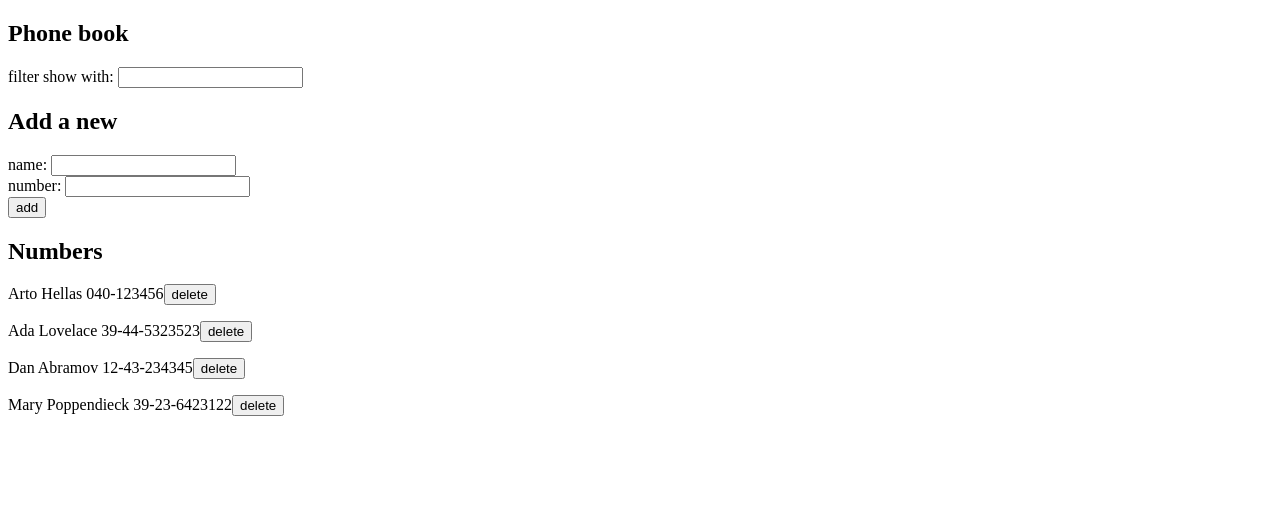
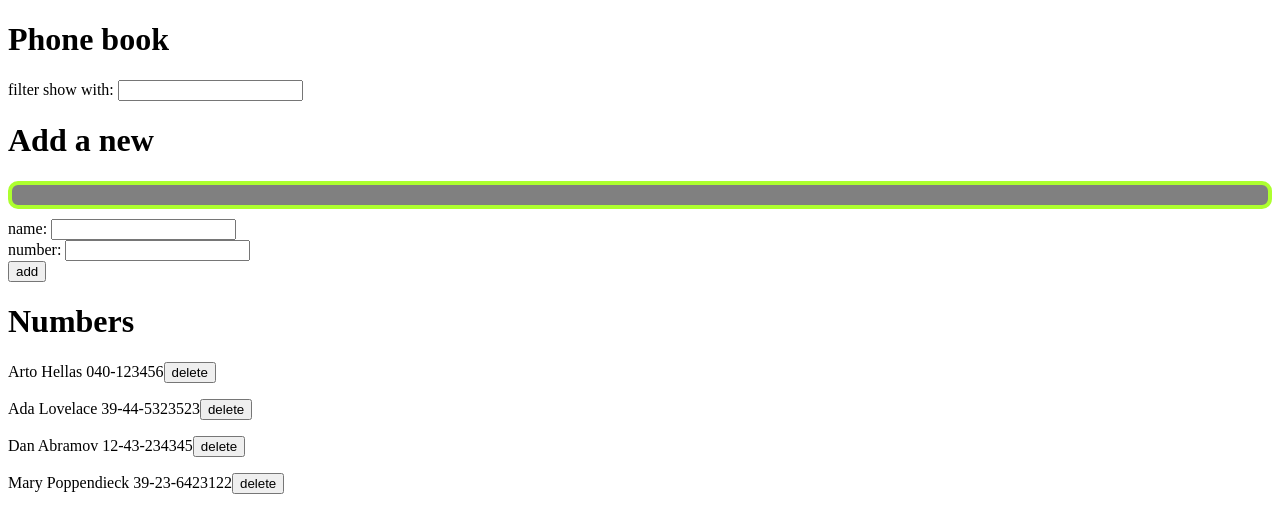
Before and after one commit to khiem4/Fullstackopen, a React (Create React App) app in the folder part2/Phonebook/: page / in a window 1280 px wide. Shown: the top 532 px of the page. Built offline with nearby package versions, Linux system fonts and the light colour scheme; data requests are answered from the project's data file.

Commit message:
exercise 2.19

```diff
--- a/part2/Phonebook/src/App.js
+++ b/part2/Phonebook/src/App.js
@@ -1,12 +1,14 @@
 import { useState, useEffect } from 'react'
 import axios from 'axios'
 import phoneService from './module/phone'
+
 
 const App = () => {
   const [persons, setPersons] = useState([])
   const [newName, setNewName] = useState('')
   const [newNumber, setNewNumber] = useState('')
   const [filter, setFilter] = useState('')
+  const [successMessage, setSuccessMessage] = useState('')
 
 
   useEffect(() => {
@@ -27,10 +29,15 @@ const App = () => {
     }
     const checkName = persons.find(person => person.name === newName)
     const changeNumber = { ...checkName, number: newNumber }
+
     if (!checkName) {
       phoneService
         .create(nameNumberObject)
         .then(addPhone => {
+          setSuccessMessage(`Added ${nameNumberObject.name}`)
+          setTimeout(() => {
+            setSuccessMessage(null)
+          }, 3000)
           setPersons(persons.concat(addPhone))
           setNewName('')
           setNewNumber('')
@@ -38,7 +45,7 @@ const App = () => {
         .catch(error => console.log(error))
     } else if (window.confirm(`${checkName.name} is already added to phonebook,
     replace the number with the new one?`)) {
-      return phoneService
+      phoneService
         .update(checkName.id, changeNumber)
         .then(newNumber => {
           setPersons(persons.map(p => p.id === checkName.id ? newNumber : p))
@@ -77,13 +84,16 @@ const App = () => {
 
   return (
     <div>
-      <h2>Phone book</h2>
+      <h1>Phone book</h1>
       <Filter value={filter} filterName={filterName} />
-      <h2>Add a new</h2>
-      <PersonForm addName={addName}
+      <h1>Add a new</h1>
+      <Notification message={successMessage} />
+      <PersonForm
+        addName={addName}
         newName={newName} handleNameChange={handleNameChange}
-        newNumber={newNumber} handleNumberChange={handleNumberChange} />
-      <h2>Numbers</h2>
+        newNumber={newNumber} handleNumberChange={handleNumberChange}
+      />
+      <h1>Numbers</h1>
       {search.map(person =>
         <Persons
           key={person.id}
@@ -93,6 +103,16 @@ const App = () => {
         />
       )}
     </div >
+  )
+}
+
+const Notification = ({ message }) => {
+  return (
+    <div className='notifMgs'>
+      <h2>
+        {message}
+      </h2>
+    </div>
   )
 }
 
--- /dev/null
+++ b/part2/Phonebook/src/index.css
@@ -0,0 +1,29 @@
+.notifMgs {
+    border-style: solid;
+    color: grey;
+    border-color: greenyellow;
+    border-radius: 10px;
+    margin-bottom: 10px;
+    background-color: grey;
+    border-width: 4px;
+}
+
+.success {
+    color: green;
+    margin-left: 20px;
+}
+
+.error {
+    color: red;
+    margin-left: 20px;
+}
+
+.notifMgs2 {
+    border-style: solid;
+    color: grey;
+    border-color: red;
+    border-radius: 10px;
+    margin-bottom: 10px;
+    background-color: grey;
+    border-width: 4px;
+}
--- a/part2/Phonebook/src/index.js
+++ b/part2/Phonebook/src/index.js
@@ -1,6 +1,6 @@
 import ReactDOM from 'react-dom/client'
 import App from './App'
-
+import './index.css'
 
 
 ReactDOM.createRoot(document.getElementById('root')).render(<App />)
```
